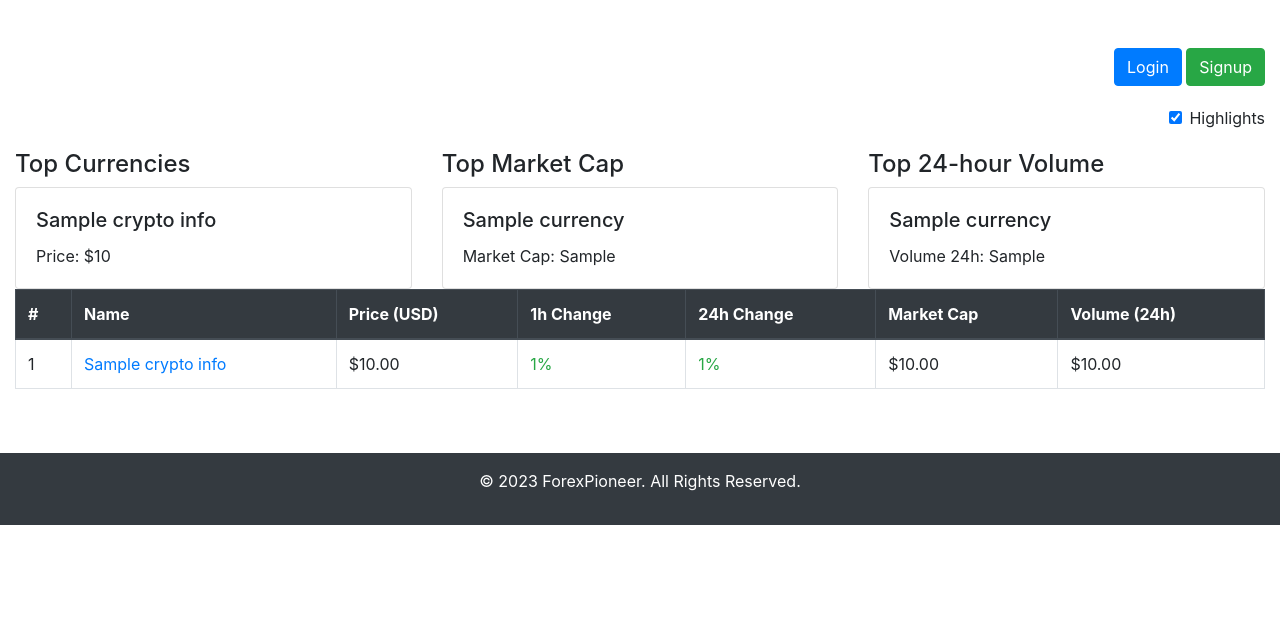
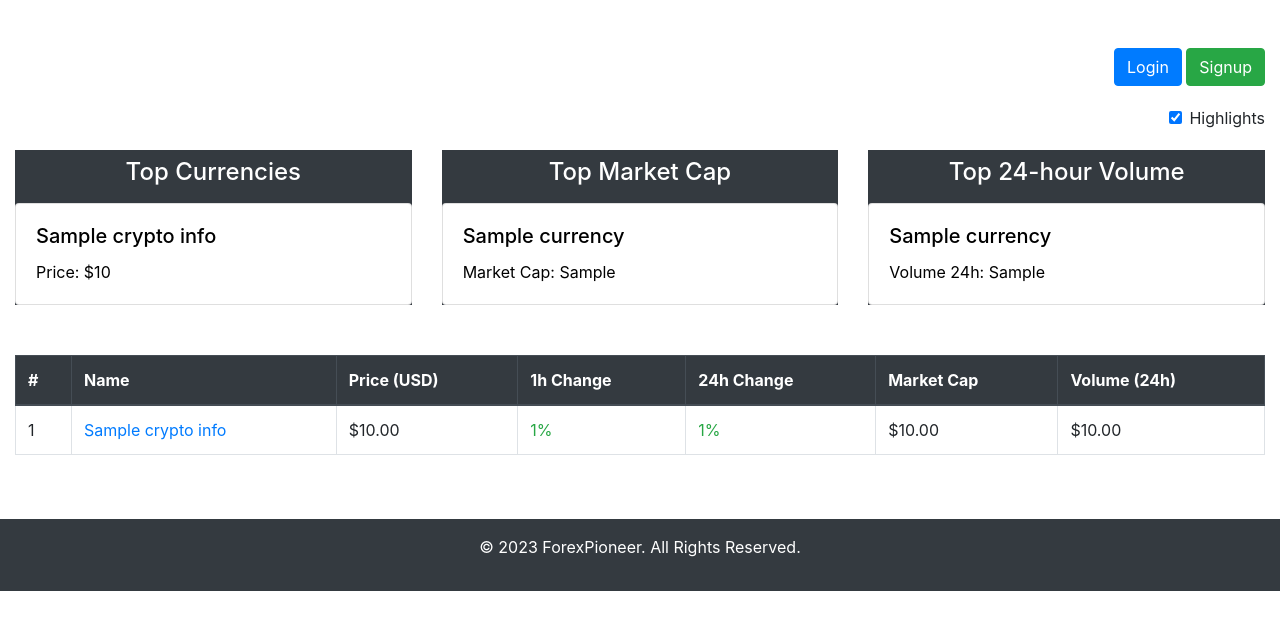
Before and after one commit to waleed-sajid/COMP-8347-Forex-Pioneer, a Django app: template templates/forexPioneer/index.html in a window 1280 px wide. Shown: the part 74-704 px from the top of the page. Run offline with Django 4.2, Linux system fonts and the light colour scheme; the template is opened without the code that fills it: most values are stand-ins (such as "Sample title", 1, 10 or a date in 2020); some libraries are stand-ins or nearby versions.

Commit message:
- did styling and bug updated css

```diff
--- a/forex/static/forex/index.css
+++ b/forex/static/forex/index.css
@@ -1,12 +1,8 @@
 
-.carousel-indicators {
-    color: black;
+.carouselDiv {
+    margin-bottom: 20px; /* Add bottom margin to create space between carousel and table */
 }
 
-.carousel-indicators li {
-    background-color: black;
+.table-responsive {
+    margin-top: 20px; /* Add top margin to create space between carousel and table */
 }
-
-.carousel-indicators .active {
-    background-color: white; /* Color for the active indicator */
-}
--- a/templates/forexPioneer/index.html
+++ b/templates/forexPioneer/index.html
@@ -102,15 +102,15 @@
         <div class="row">
             <!-- First Carousel -->
             <div class="col-md-4">
-            <div class="carouselDiv">
-                <h4>Top Currencies</h4>
+                <div class="carouselDiv" style="background-color: #343a40; color: white;">
+                    <h4 class="text-center p-2">Top Currencies</h4>
                     <div id="carouselExampleIndicators1" class="carousel slide" data-ride="carousel">
                         <div class="carousel-inner">
                             {% for crypto_info in top_10_currencies_price %}
                                 {% if forloop.counter0|divisibleby:3 %}
                                     <div class="carousel-item {% if forloop.first %}active{% endif %}">
                                 {% endif %}
-                        <div class="card">
+                            <div class="card" style="background-color: white; color: black;">
                                 <div class="card-body">
                                     <h5 class="card-title">{{ crypto_info.name }}</h5>
                                     <p class="card-text">Price: ${{ crypto_info.price }}</p>
@@ -138,18 +138,18 @@
                 </div>
             </div>
 
-
             <!-- Second Carousel for Top 6 Currencies based on Market Cap -->
             <div class="col-md-4">
-            <div class="carouselDiv">
-                <h4>Top Market Cap</h4>
+                <div class="carouselDiv" style="background-color: #343a40; color: white;">
+                    <h4 class="text-center p-2">Top Market Cap</h4>
+
                     <div id="carouselExampleIndicators2" class="carousel slide" data-ride="false">
                         <div class="carousel-inner">
                             {% for currency in top_6_currencies_market_cap %}
                                 {% if forloop.counter0|divisibleby:3 %}
                                     <div class="carousel-item {% if forloop.first %}active{% endif %}">
                                 {% endif %}
-                        <div class="card">
+                            <div class="card" style="background-color: white; color: black;">
                                 <div class="card-body">
                                     <h5 class="card-title">{{ currency.name }}</h5>
                                     <p class="card-text">Market Cap: {{ currency.Market_cap }}</p>
@@ -163,11 +163,13 @@
                         </div>
 
                         <!-- Navigation Arrows -->
-                    <a class="carousel-control-prev" href="#carouselExampleIndicators2" role="button" data-slide="prev">
+                        <a class="carousel-control-prev" href="#carouselExampleIndicators2" role="button"
+                           data-slide="prev">
                             <span class="carousel-control-prev-icon" aria-hidden="true"></span>
                             <span class="sr-only">Previous</span>
                         </a>
-                    <a class="carousel-control-next" href="#carouselExampleIndicators2" role="button" data-slide="next">
+                        <a class="carousel-control-next" href="#carouselExampleIndicators2" role="button"
+                           data-slide="next">
                             <span class="carousel-control-next-icon" aria-hidden="true"></span>
                             <span class="sr-only">Next</span>
                         </a>
@@ -177,15 +179,15 @@
 
             <!-- Third Carousel for Top 6 Currencies based on 24-hour Volume -->
             <div class="col-md-4">
-            <div class="carouselDiv">
-                <h4>Top 24-hour Volume</h4>
+                <div class="carouselDiv" style="background-color: #343a40; color: white;">
+                    <h4 class="text-center p-2">Top 24-hour Volume</h4>
                     <div id="carouselExampleIndicators3" class="carousel slide" data-ride="carousel">
                         <div class="carousel-inner">
                             {% for currency in top_6_currencies_volume %}
                                 {% if forloop.counter0|divisibleby:3 %}
                                     <div class="carousel-item {% if forloop.first %}active{% endif %}">
                                 {% endif %}
-                        <div class="card">
+                            <div class="card" style="background-color: white; color: black;">
                                 <div class="card-body">
                                     <h5 class="card-title">{{ currency.name }}</h5>
                                     <p class="card-text">Volume 24h: {{ currency.Volume_24h }}</p>
@@ -199,11 +201,13 @@
                         </div>
 
                         <!-- Navigation Arrows -->
-                    <a class="carousel-control-prev" href="#carouselExampleIndicators3" role="button" data-slide="prev">
+                        <a class="carousel-control-prev" href="#carouselExampleIndicators3" role="button"
+                           data-slide="prev">
                             <span class="carousel-control-prev-icon" aria-hidden="true"></span>
                             <span class="sr-only">Previous</span>
                         </a>
-                    <a class="carousel-control-next" href="#carouselExampleIndicators3" role="button" data-slide="next">
+                        <a class="carousel-control-next" href="#carouselExampleIndicators3" role="button"
+                           data-slide="next">
                             <span class="carousel-control-next-icon" aria-hidden="true"></span>
                             <span class="sr-only">Next</span>
                         </a>
@@ -212,7 +216,8 @@
             </div>
         </div>
 
-        <div class="table-responsive">
+
+        <div class="table-responsive" style="margin-top: 30px;">
             <table class="table table-bordered table-hover">
                 <thead class="thead-dark">
                 <tr>
```
Also changed, not shown: db.sqlite3. Lines whose indentation alone changed are shown as unchanged.
